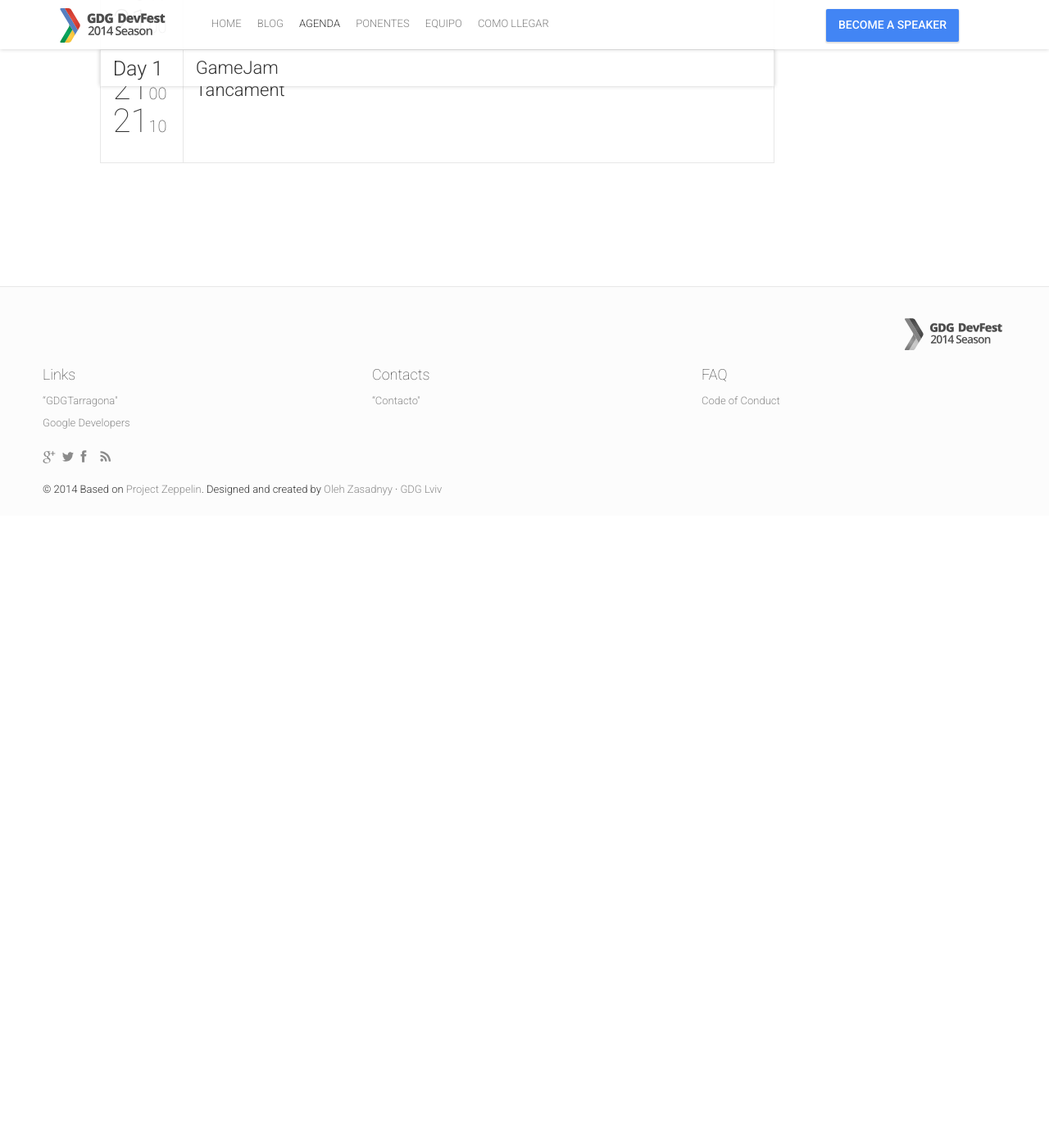
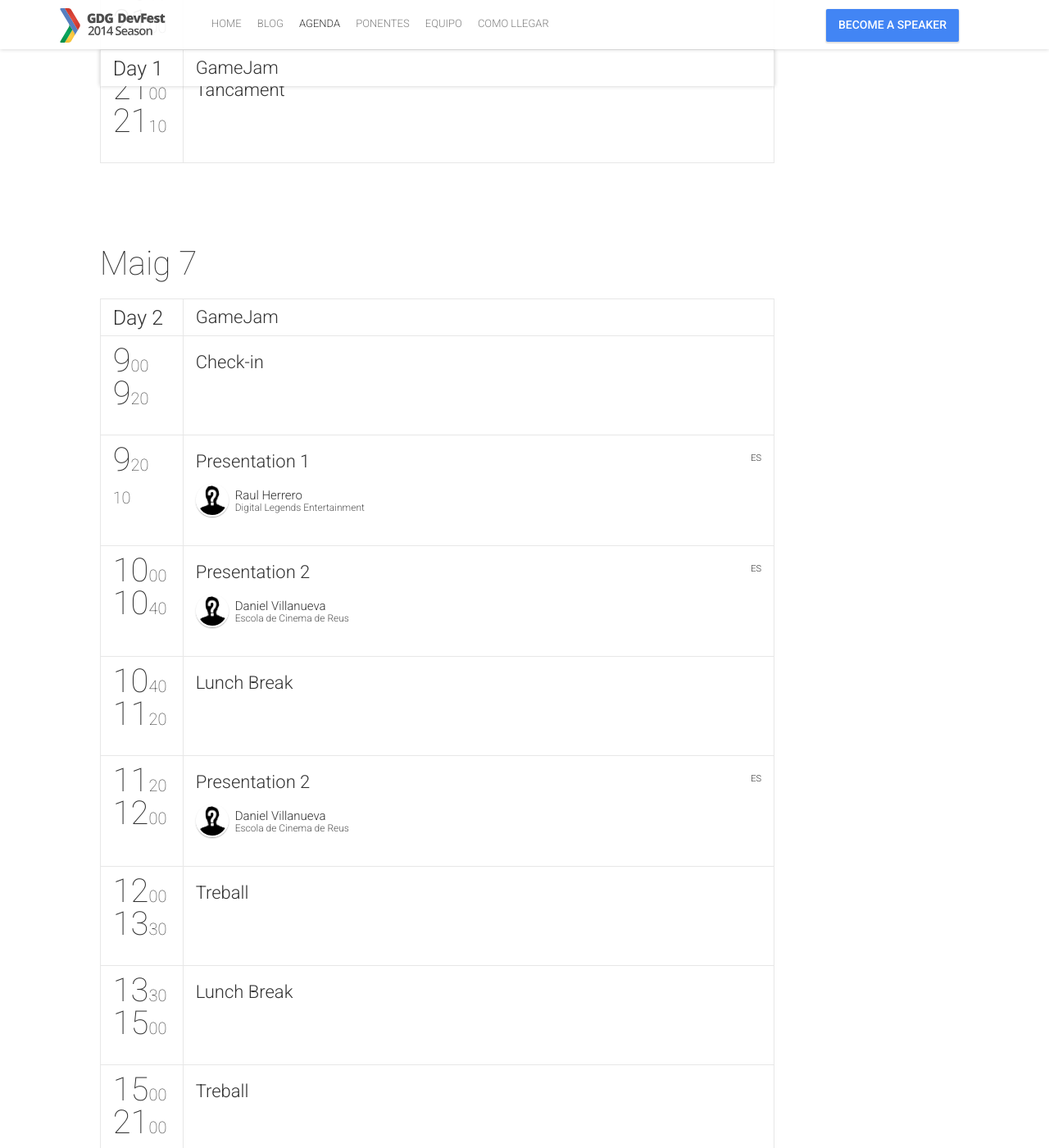
Before and after one commit to GDGTarragona/GameJamReus, a Jekyll site: the page built from schedule.html, in a window 1280 px wide and 1400 px high, scrolled down 984 px. Shown: the whole window at 82% size. Built offline with Jekyll 4.4.1, drawn with Linux system fonts in a browser that asks for light colours; nearby versions of some CDN libraries; comment, search, counter and statistics services are not loaded; before the commit the page ends 1614 px from its top, so only the background shows below that.

Commit message:
Second day scheduler

```diff
--- a/_data/schedule.yml
+++ b/_data/schedule.yml
@@ -29,3 +29,54 @@
         endTime: "21:10",
         sessionIds: [105]
     }
+-
+    date: "2016-05-7"
+    dateReadable: "Maig 7"
+    tracks:
+        - {title: "GameJam", color: "#90be4e"}
+    timeslots:
+    - {
+        startTime: "9:00",
+        endTime: "9:20",
+        sessionIds: [101]
+    }
+    - {
+        startTime: "9:20",
+        endTime: ":10:00",
+        sessionIds: [001]
+    }
+    - {
+        startTime: "10:00",
+        endTime: "10:40",
+        sessionIds: [002]
+    }
+    - {
+        startTime: "10:40",
+        endTime: "11:20",
+        sessionIds: [503]
+    }
+    - {
+        startTime: "11:20",
+        endTime: "12:00",
+        sessionIds: [002]
+    }
+    - {
+        startTime: "12:00",
+        endTime: "13:30",
+        sessionIds: [104]
+    }
+    - {
+        startTime: "13:30",
+        endTime: "15:00",
+        sessionIds: [503]
+    }
+    - {
+        startTime: "15:00",
+        endTime: "21:00",
+        sessionIds: [104]
+    }
+    - {
+        startTime: "21:00",
+        endTime: "21:10",
+        sessionIds: [105]
+    }
```
